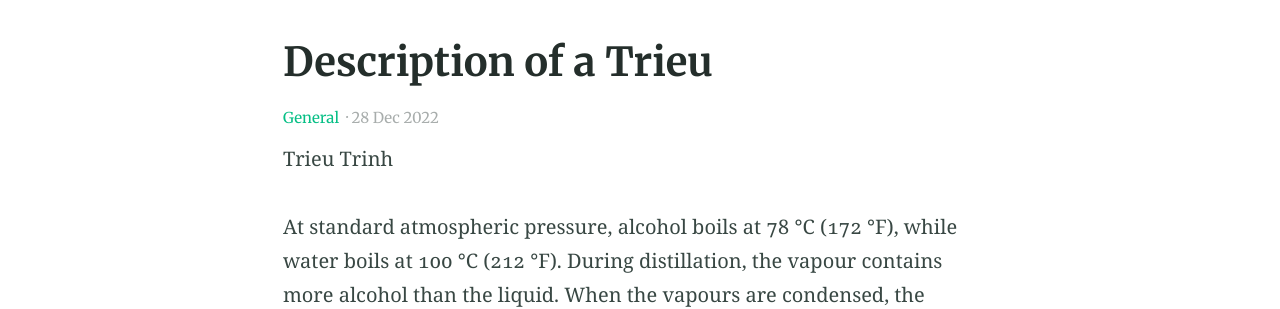
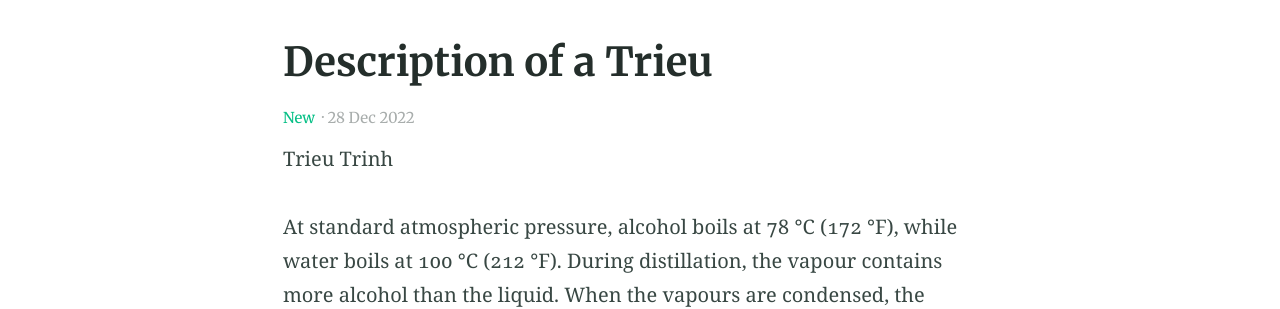
Before and after one commit to trieutrinh/trieutrinh.github.io, a Jekyll site: the page built from _posts/2022-12-28-trieu-post-one.md, in a window 1280 px wide. Shown: the part 408-717 px from the top of the page. Built offline with Jekyll 4.4.1, drawn with Linux system fonts in a browser that asks for light colours.

Commit message:
Add file trieupost

```diff
--- a/_posts/2022-12-28-trieu-post-one.md
+++ b/_posts/2022-12-28-trieu-post-one.md
@@ -1,7 +1,7 @@
 ---
 title: Description of a Trieu
 categories:
-- General
+- New
 excerpt: |
   A pot still is a type of still used in distilling spirits such as whisky or brandy. Heat is applied directly to the pot containing the wash (for whisky) or wine (for brandy).
 feature_text: |
```
